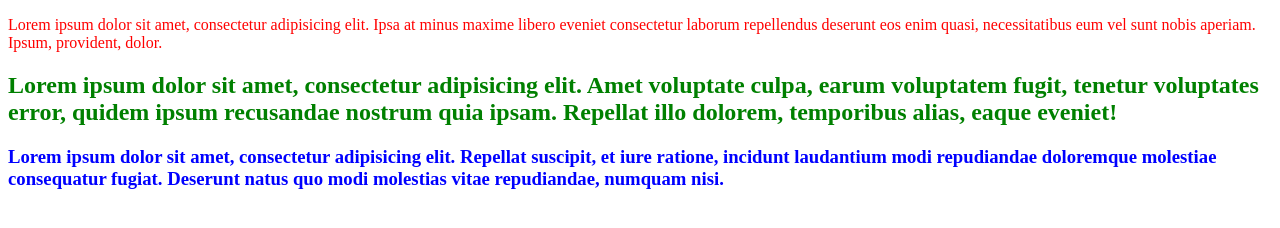
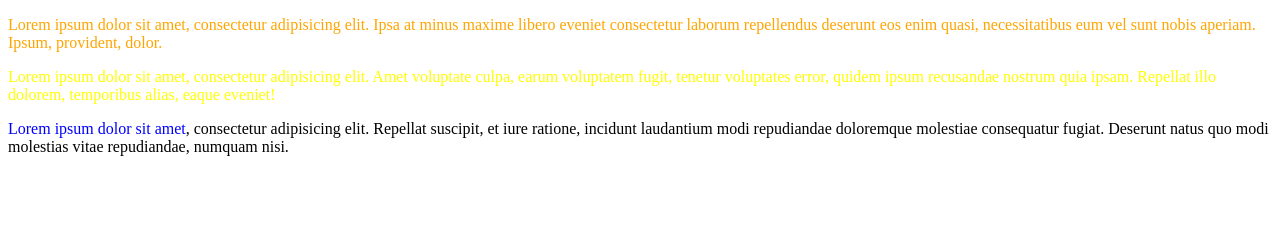
Before and after one commit to Serg12345/css, a plain HTML site: page index.html in a window 1280 px wide. Drawn offline with Linux system fonts and the light colour scheme.

Commit message:
Селекторы

```diff
--- a/css/style.css
+++ b/css/style.css
@@ -1,3 +1,9 @@
-h3 {
+p {
+	color: orange;
+}
+.text {
+	color: yellow;
+}
+section span {
 	color: blue;
 }
--- a/index.html
+++ b/index.html
@@ -4,15 +4,10 @@
 	<meta charset="utf-8">
 	<title>Css</title>
 	<link rel="stylesheet" type="text/css" href="css/style.css">
-	<style>
-		h2 {
-			color: green;
-		}
-	</style>
 </head>
 <body>
-<p style="color: red;">Lorem ipsum dolor sit amet, consectetur adipisicing elit. Ipsa at minus maxime libero eveniet consectetur laborum repellendus deserunt eos enim quasi, necessitatibus eum vel sunt nobis aperiam. Ipsum, provident, dolor.</p>
-<h2>Lorem ipsum dolor sit amet, consectetur adipisicing elit. Amet voluptate culpa, earum voluptatem fugit, tenetur voluptates error, quidem ipsum recusandae nostrum quia ipsam. Repellat illo dolorem, temporibus alias, eaque eveniet!</h2>
-<h3>Lorem ipsum dolor sit amet, consectetur adipisicing elit. Repellat suscipit, et iure ratione, incidunt laudantium modi repudiandae doloremque molestiae consequatur fugiat. Deserunt natus quo modi molestias vitae repudiandae, numquam nisi.</h3>
+<p>Lorem ipsum dolor sit amet, consectetur adipisicing elit. Ipsa at minus maxime libero eveniet consectetur laborum repellendus deserunt eos enim quasi, necessitatibus eum vel sunt nobis aperiam. Ipsum, provident, dolor.</p>
+<p class="text">Lorem ipsum dolor sit amet, consectetur adipisicing elit. Amet voluptate culpa, earum voluptatem fugit, tenetur voluptates error, quidem ipsum recusandae nostrum quia ipsam. Repellat illo dolorem, temporibus alias, eaque eveniet!</p>
+<section><span>Lorem ipsum dolor sit amet</span>, consectetur adipisicing elit. Repellat suscipit, et iure ratione, incidunt laudantium modi repudiandae doloremque molestiae consequatur fugiat. Deserunt natus quo modi molestias vitae repudiandae, numquam nisi.</section>
 </body>
 </html>
```
